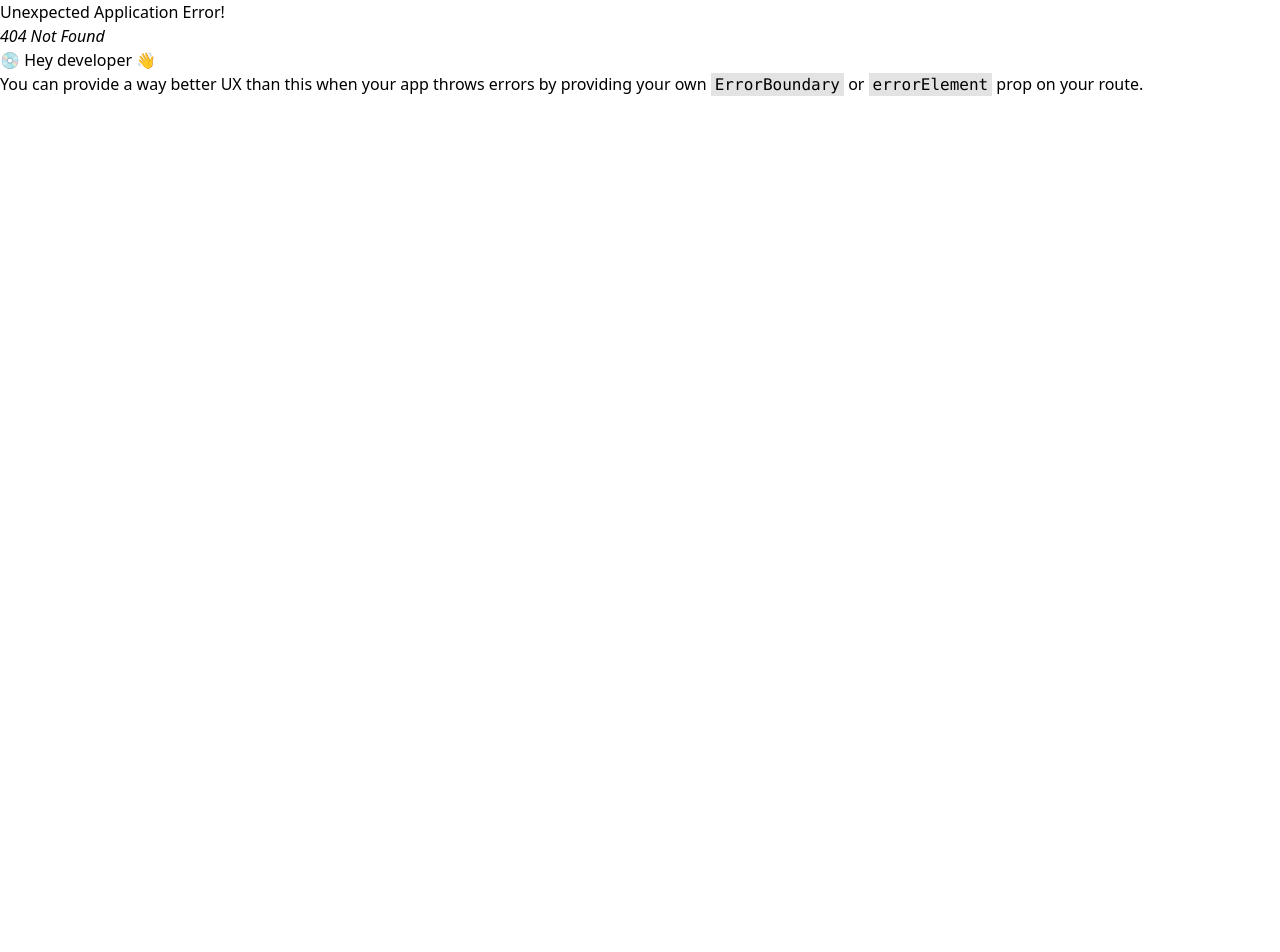
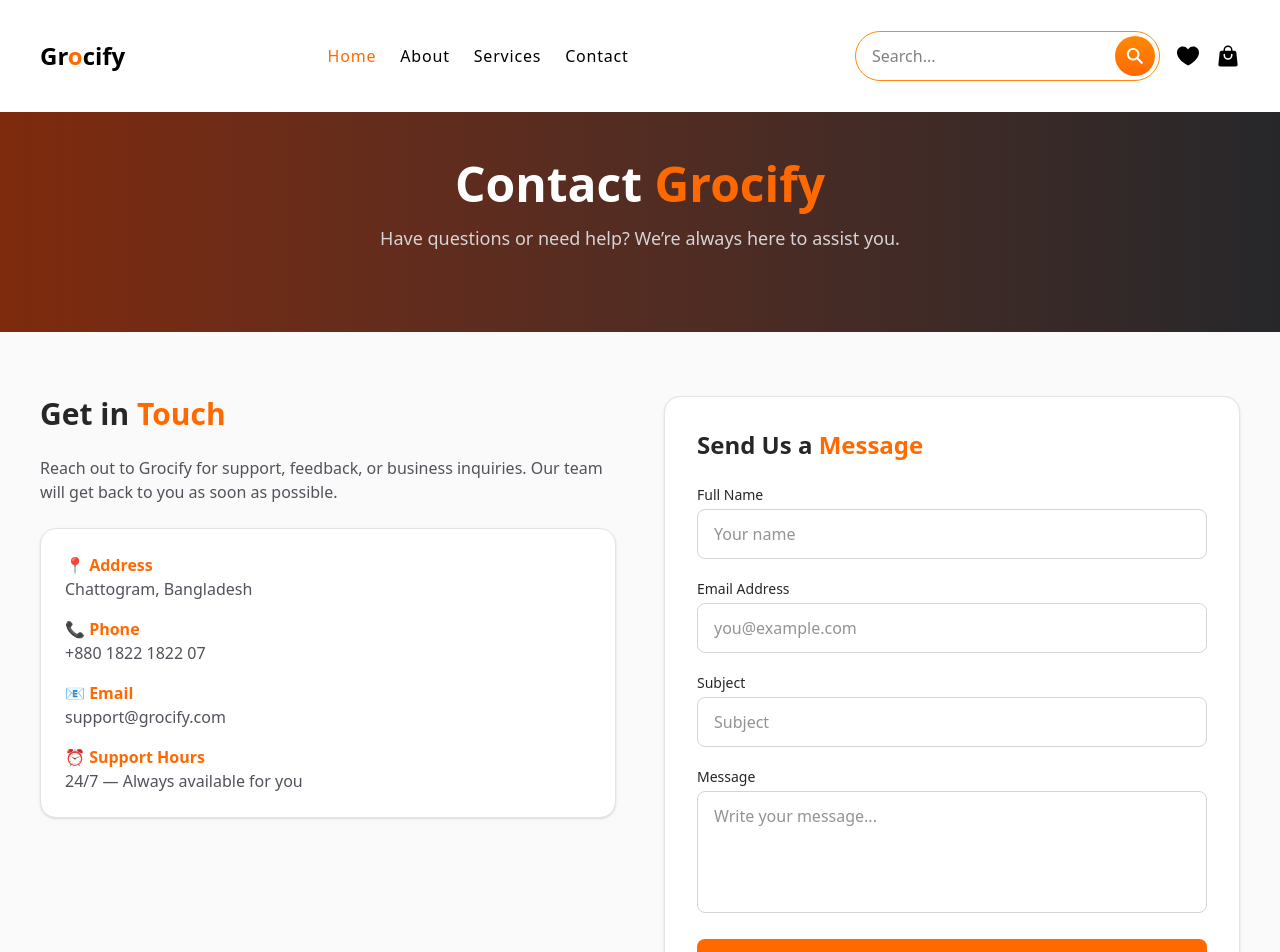
Before and after one commit to rehan606/Grocify, a React (Vite) app: page /contact in a window 1280 px wide. Before the commit this address had no page. Shown: the top 952 px of the page. Before the commit the page ends 800 px from the top, so only its background shows below. Built offline with nearby package versions, Linux system fonts and the light colour scheme.

Commit message:
create contact us page

```diff
--- /dev/null
+++ b/src/Pages/Contact/Contact.jsx
@@ -0,0 +1,137 @@
+import React from 'react'
+
+const Contact = () => {
+return (
+    <div className="bg-zinc-50 text-zinc-800">
+      {/* Hero Section */}
+      <section className="bg-linear-to-r from-orange-900 to-zinc-800 text-white py-20 mt-20">
+        <div className="max-w-7xl mx-auto px-6 text-center">
+          <h1 className="text-4xl md:text-5xl font-bold mb-4">
+            Contact <span className="text-orange-500">Grocify</span>
+          </h1>
+          <p className="text-zinc-300 max-w-2xl mx-auto text-lg">
+            Have questions or need help? We’re always here to assist you.
+          </p>
+        </div>
+      </section>
+
+      {/* Contact Section */}
+      <section className="py-16">
+        <div className="max-w-1400 mx-auto px-10 grid md:grid-cols-2 gap-12">
+
+          {/* Contact Info */}
+          <div className="space-y-6">
+            <h2 className="text-3xl font-bold">
+              Get in <span className="text-orange-500">Touch</span>
+            </h2>
+            <p className="text-zinc-600">
+              Reach out to Grocify for support, feedback, or business inquiries.
+              Our team will get back to you as soon as possible.
+            </p>
+
+            <div className="bg-white border border-zinc-200 rounded-2xl p-6 shadow space-y-4">
+              <div>
+                <h4 className="font-semibold text-orange-500">📍 Address</h4>
+                <p className="text-zinc-600">
+                  Chattogram, Bangladesh
+                </p>
+              </div>
+
+              <div>
+                <h4 className="font-semibold text-orange-500">📞 Phone</h4>
+                <p className="text-zinc-600">+880 1822 1822 07</p>
+              </div>
+
+              <div>
+                <h4 className="font-semibold text-orange-500">📧 Email</h4>
+                <p className="text-zinc-600">support@grocify.com</p>
+              </div>
+
+              <div>
+                <h4 className="font-semibold text-orange-500">⏰ Support Hours</h4>
+                <p className="text-zinc-600">
+                  24/7 — Always available for you
+                </p>
+              </div>
+            </div>
+          </div>
+
+          {/* Contact Form */}
+          <div className="bg-white border border-zinc-200 rounded-2xl p-8 shadow">
+            <h3 className="text-2xl font-semibold mb-6">
+              Send Us a <span className="text-orange-500">Message</span>
+            </h3>
+
+            <form className="space-y-5">
+              <div>
+                <label className="block mb-1 text-sm font-medium">
+                  Full Name
+                </label>
+                <input
+                  type="text"
+                  placeholder="Your name"
+                  className="w-full px-4 py-3 border border-zinc-300 rounded-lg focus:outline-none focus:ring-2 focus:ring-orange-500"
+                />
+              </div>
+
+              <div>
+                <label className="block mb-1 text-sm font-medium">
+                  Email Address
+                </label>
+                <input
+                  type="email"
+                  placeholder="you@example.com"
+                  className="w-full px-4 py-3 border border-zinc-300 rounded-lg focus:outline-none focus:ring-2 focus:ring-orange-500"
+                />
+              </div>
+
+              <div>
+                <label className="block mb-1 text-sm font-medium">
+                  Subject
+                </label>
+                <input
+                  type="text"
+                  placeholder="Subject"
+                  className="w-full px-4 py-3 border border-zinc-300 rounded-lg focus:outline-none focus:ring-2 focus:ring-orange-500"
+                />
+              </div>
+
+              <div>
+                <label className="block mb-1 text-sm font-medium">
+                  Message
+                </label>
+                <textarea
+                  rows="4"
+                  placeholder="Write your message..."
+                  className="w-full px-4 py-3 border border-zinc-300 rounded-lg focus:outline-none focus:ring-2 focus:ring-orange-500 resize-none"
+                ></textarea>
+              </div>
+
+              <button
+                type="submit"
+                className="w-full bg-orange-500 hover:bg-orange-600 text-white font-semibold py-3 rounded-lg transition"
+              >
+                Send Message
+              </button>
+            </form>
+          </div>
+        </div>
+      </section>
+
+      {/* CTA Section */}
+      <section className="bg-zinc-900 py-12 text-center text-white">
+        <h2 className="text-2xl font-bold mb-3">
+          Need Immediate Help?
+        </h2>
+        <p className="text-zinc-300 mb-5">
+          Our support team is ready to assist you anytime.
+        </p>
+        <button className="bg-orange-500 hover:bg-orange-600 px-6 py-3 rounded-lg font-semibold transition">
+          Contact Support
+        </button>
+      </section>
+    </div>
+  );
+}
+
+export default Contact
```
Also changed, not shown: src/App.jsx (+6 -1 lines), src/Pages/About/About.jsx (renamed from src/Pages/About.jsx).
